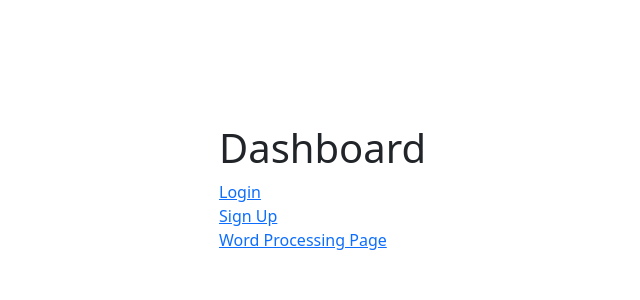
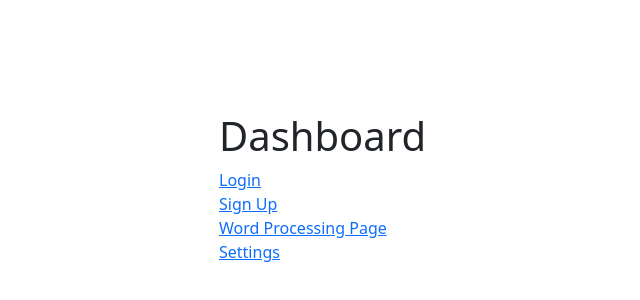
Before and after one commit to AffanKhurram/SentimentAnalysis, a React (Create React App) app in the folder sentiment-analysis/: page / in a window 1280 px wide. Shown: the part 212-512 px from the top of the page, without its empty margins (221-861 px from the left). Built offline with nearby package versions, Linux system fonts and the light colour scheme; no server answers.

Commit message:
first commit

```diff
--- a/sentiment-analysis/src/components/Dashboard.js
+++ b/sentiment-analysis/src/components/Dashboard.js
@@ -31,7 +31,8 @@ export default function Dashboard() {
             <h1>Dashboard</h1>
             <Link to="/login">Login</Link><br></br>
             <Link to="/signup">Sign Up</Link><br></br>
-            <Link to="/wordprocessing">Word Processing Page</Link>
+            <Link to="/wordprocessing">Word Processing Page</Link><br></br>
+            <Link to="/Page2">Settings</Link>
         </div>
     )
 }
--- a/sentiment-analysis/src/components/Page2.js
+++ b/sentiment-analysis/src/components/Page2.js
@@ -3,7 +3,7 @@ import React from 'react'
 export default function Page2() {
     return (
         <div>
-            <h2>Page2</h2>
+            <h1>Settings</h1>
         </div>
     )
 }
```
Also changed, not shown: 1 other file (tests, documents, lock files or other folders).
